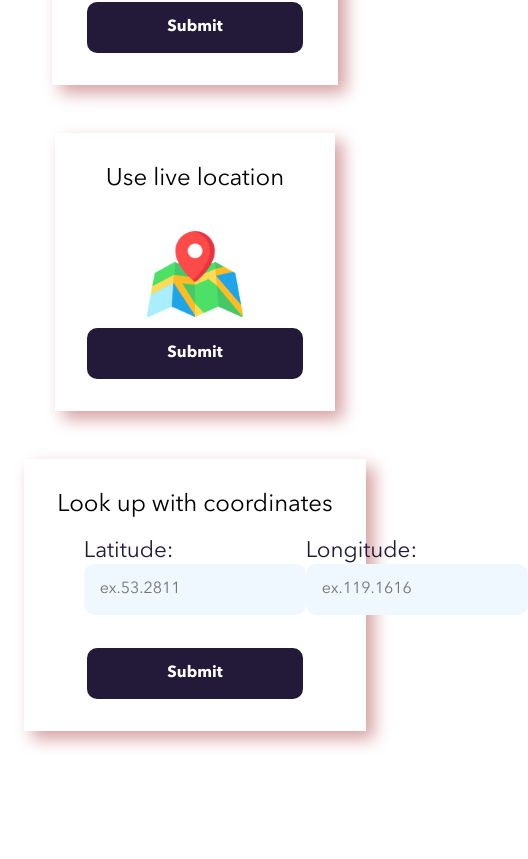
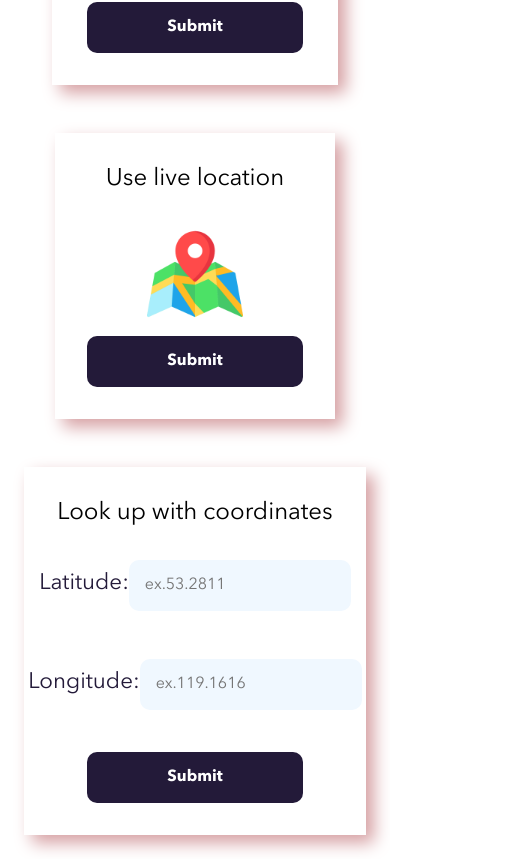
Before and after one commit to SageJonathan/solarwatch_client, a React (Vite) app: page / in a window 390 px wide. Shown: the part 1519-2378 px from the top of the page, 528 px wide, since content can reach past the window. Before the commit the page ends 2274 px from the top, so only its background shows below. Built offline with nearby package versions, Linux system fonts and the light colour scheme; no server answers.

Commit message:
add modifer to searchAdv for responsive UI

```diff
--- a/src/components/SearchAdv/SearchAdv.jsx
+++ b/src/components/SearchAdv/SearchAdv.jsx
@@ -48,7 +48,7 @@ function SearchAdv() {
       <div className="search">
         <form className="search__form" onSubmit={handleFormSubmit}>
           <p className="search__prompt">Look up with coordinates</p>
-          <div className="search__container">
+          <div className="search__container search__container--adv">
             <div className="latitude">
               <label className="search__label">Latitude:</label>
               <input
@@ -70,7 +70,7 @@ function SearchAdv() {
               />
             </div>
           </div>
-          <button className="search__button">Submit</button>
+          <button className="search__button search__button--adv">Submit</button>
         </form>
       </div>
     </>
--- a/src/components/SearchAdv/SearchAdv.scss
+++ b/src/components/SearchAdv/SearchAdv.scss
@@ -1,3 +1,26 @@
 @use '../../styles/partials/fonts' as *;
 @use '../../styles/partials/variables' as *;
 @use "../../styles/partials/mixins" as *;
+
+
+.search__container--adv{
+    padding: 0rem;
+    display: flex;
+    flex-direction: column;
+    @include tablet{
+        flex-direction: row;
+    }
+}
+.search__button--adv{
+    margin-top: 6rem;
+    @include tablet{
+        margin-top: 0;
+    }
+}
+
+.latitude, .longitude{
+    display: flex;
+    justify-content: center;
+    align-items: baseline;
+
+}
--- a/src/components/SearchLocal/SearchLocal.scss
+++ b/src/components/SearchLocal/SearchLocal.scss
@@ -56,7 +56,6 @@
     color: white;
     font-size: 1rem;
     font-weight: 700;
-
     &:hover {
       cursor: pointer;
       background-color: $pink;
@@ -72,6 +71,7 @@
 
   &__map-container {
     align-self: center;
+    margin-bottom: 0.5rem;
   }
 
   &__map-icon {
```
